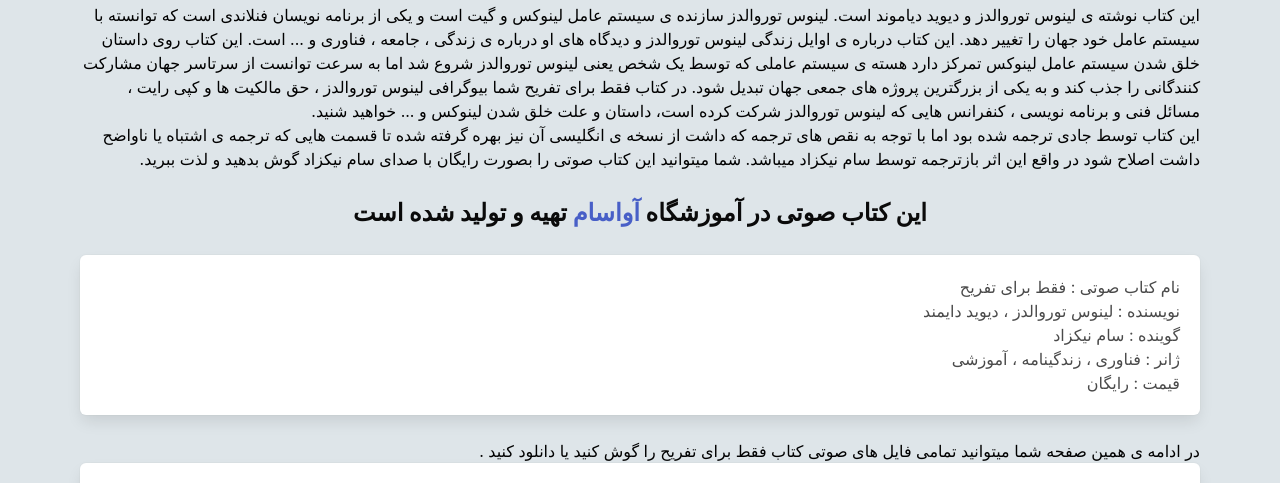
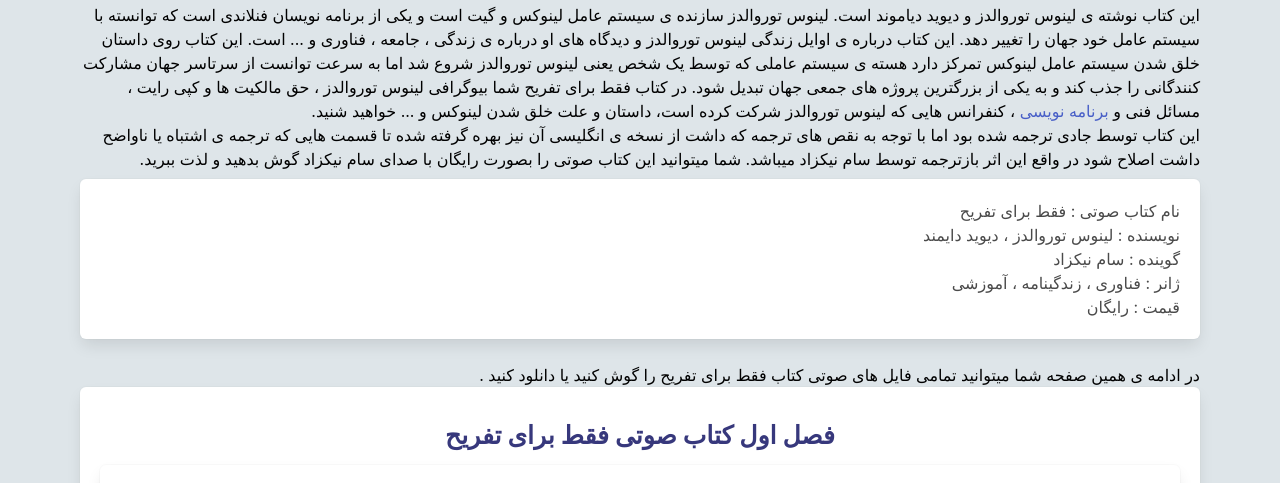
Before and after one commit to mirakabzi/just-for-fun-audio-book, a plain HTML site: page index.html in a window 1280 px wide. Shown: the part 316-799 px from the top of the page. Drawn offline with Linux system fonts and the light colour scheme.

Commit message:
update github page

```diff
--- a/index.html
+++ b/index.html
@@ -26,7 +26,9 @@
                     به سرعت توانست از سرتاسر جهان مشارکت کنندگانی را جذب کند و
                     به یکی از بزرگترین پروژه های جمعی جهان تبدیل شود. در کتاب
                     فقط برای تفریح شما بیوگرافی لینوس توروالدز ، حق مالکیت ها و
-                    کپی رایت ، مسائل فنی و برنامه نویسی ، کنفرانس هایی که لینوس
+                    کپی رایت ، مسائل فنی و <a
+                        href="https://avasam.ir?from=github" target="_blank">
+                        برنامه نویسی </a> ، کنفرانس هایی که لینوس
                     توروالدز شرکت کرده است، داستان و علت خلق شدن لینوکس و ...
                     خواهید شنید.
                 </p>
@@ -39,15 +41,9 @@
                     نیکزاد گوش بدهید و لذت ببرید.
 
                 </p>
-                <p
-                    class=" has-text-black has-text-weight-bold is-size-4 has-text-centered m-5">
-                    این کتاب صوتی در آموزشگاه
-                    <a href="https://avasam.ir?from=github" target="_blank">
-                        آواسام </a>
-                    تهیه و تولید شده است
-                </p>
 
             </div>
+            <p class="m-2"></p>
             <div class="box">
                 <ul>
                     <li>نام کتاب صوتی : فقط برای تفریح </li>
```
